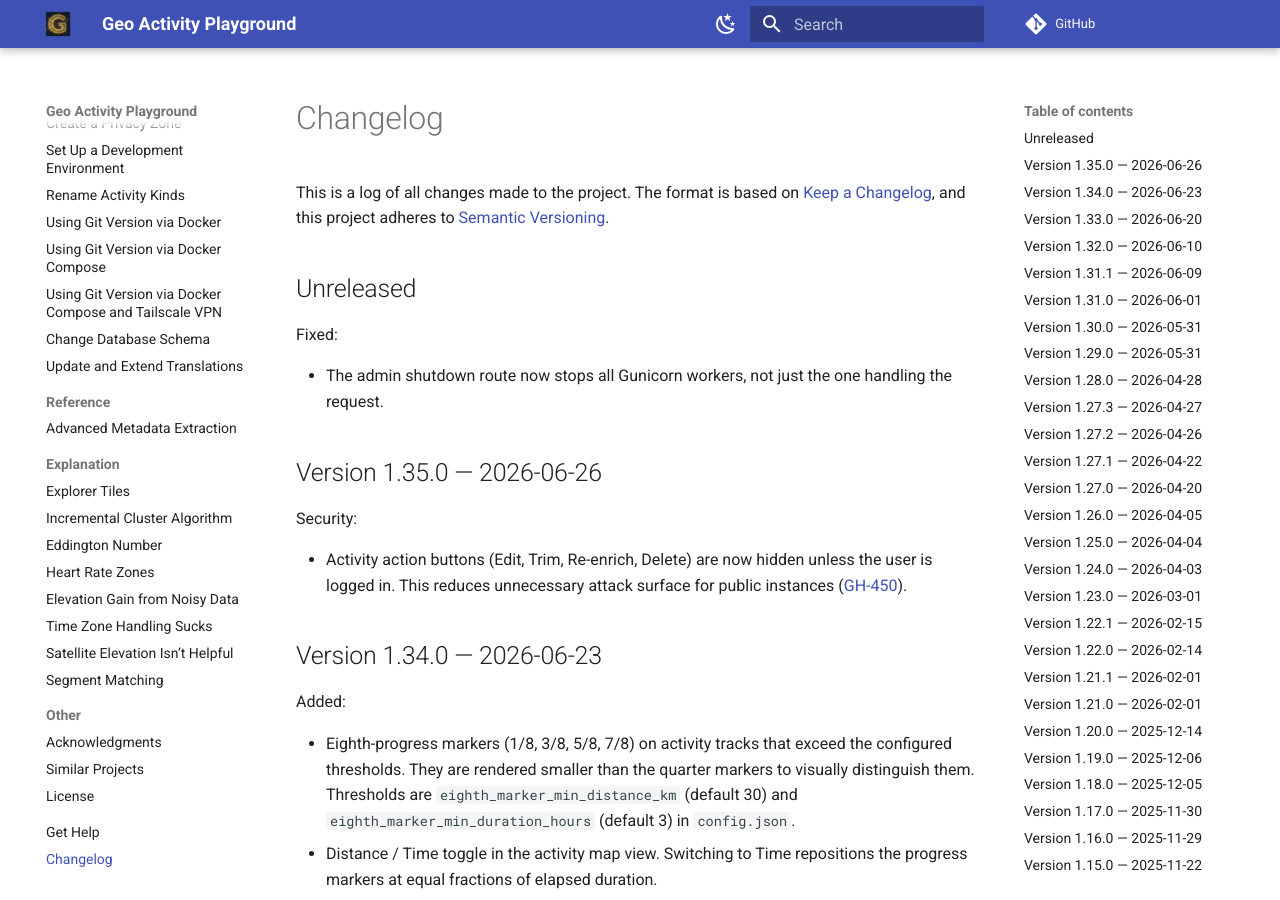
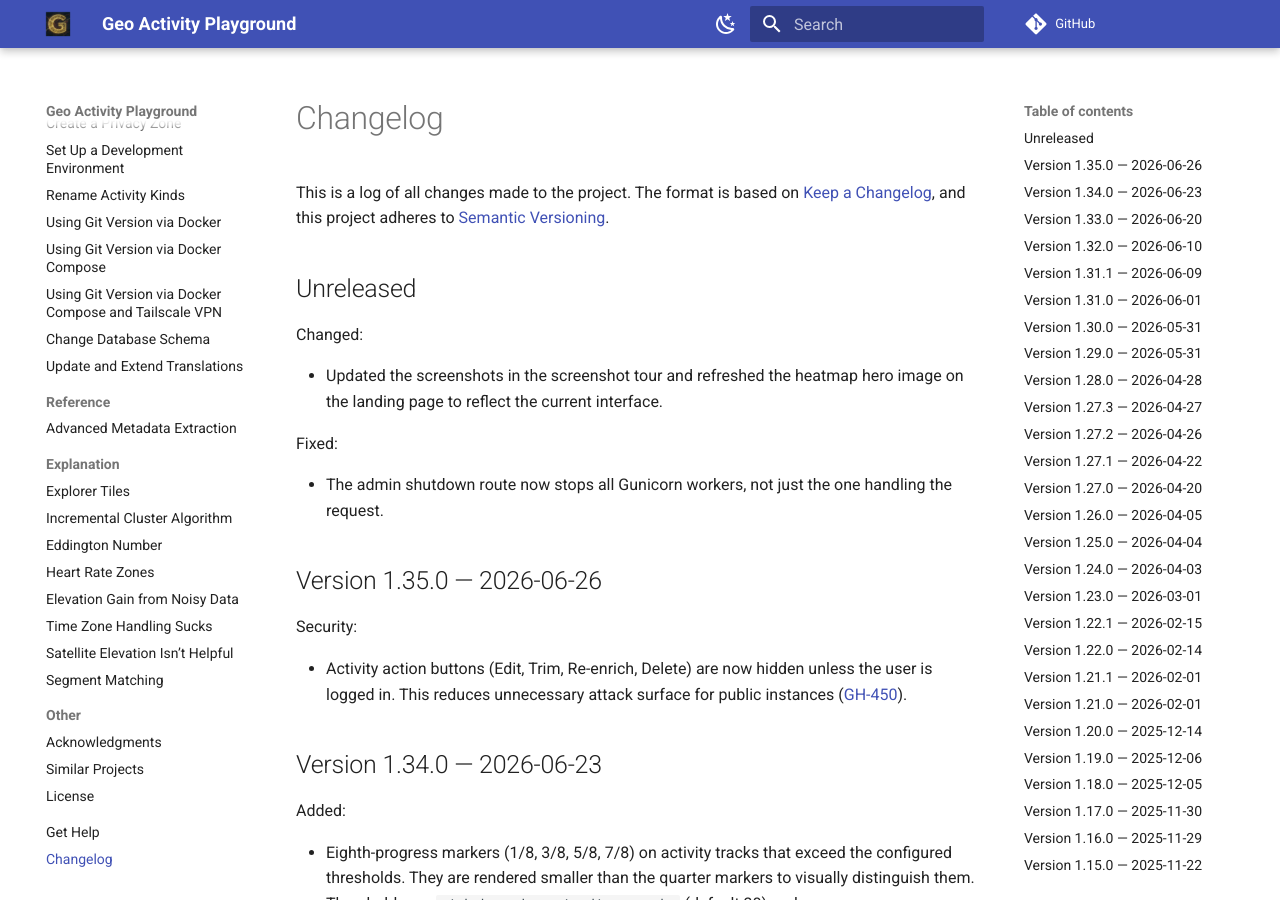
Before and after one commit to martin-ueding/geo-activity-playground, an MkDocs documentation site: the page built from docs/changelog.md, in a window 1280 px wide and 900 px high. Built offline with MkDocs 1.6.1 and Material for MkDocs 9.7.7, drawn with Linux system fonts in a browser that asks for light colours; comment, search, counter and statistics services are not loaded.

Commit message:
docs: changelog entry for screenshot tour refresh

```diff
--- a/docs/changelog.md
+++ b/docs/changelog.md
@@ -16,6 +16,10 @@ Types of changes
 <!-- next version below this line -->
 
 ## Unreleased
+
+Changed:
+
+- Updated the screenshots in the screenshot tour and refreshed the heatmap hero image on the landing page to reflect the current interface.
 
 Fixed:
 
```
